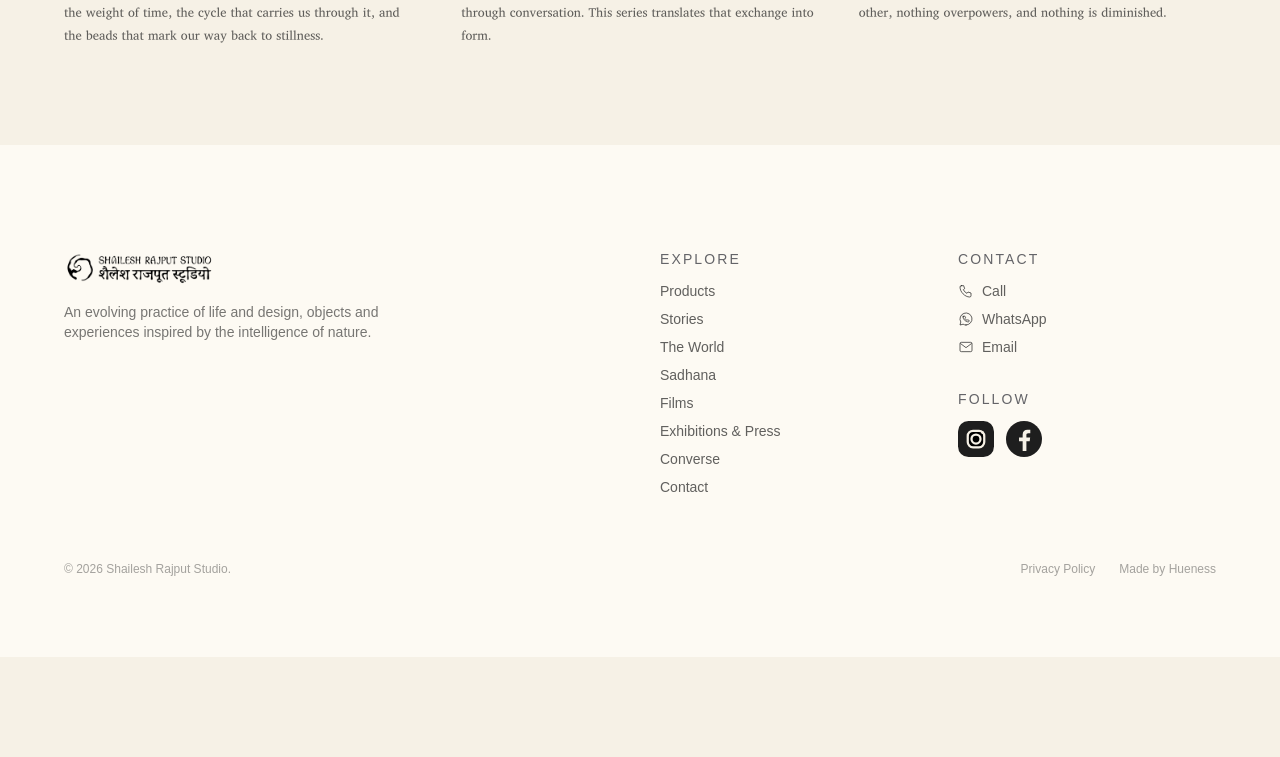
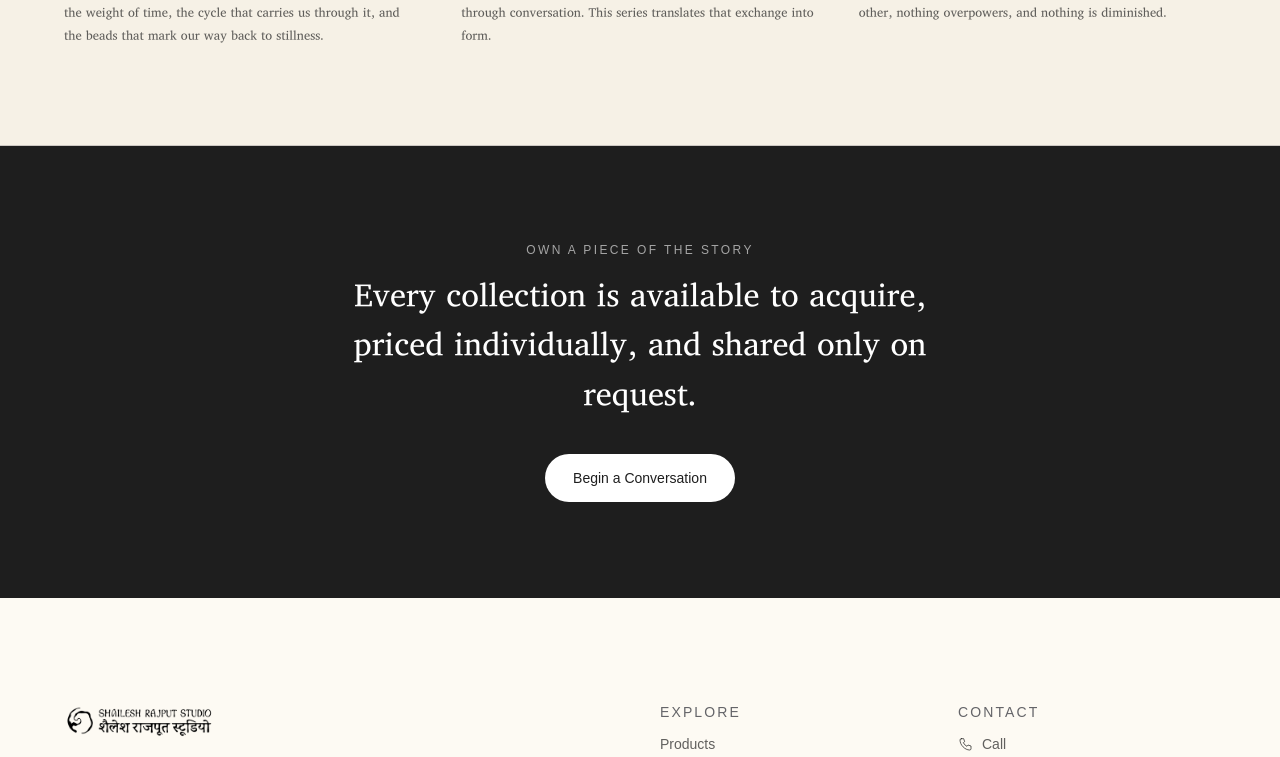
Before and after one commit to pavanjaya/Shaileshrajputstudio, a Next.js app: page /collections in a window 1280 px wide. Shown: the part 1343-2100 px from the top of the page. Before the commit the page ends 2000 px from the top, so only its background shows below. Built offline with nearby package versions, Linux system fonts and the light colour scheme; no server answers; a web font is replaced by a local one.

Commit message:
Add closing CTA section to /collections before footer
Adds a dark 'Own a Piece of the Story' CTA section (matching the
pattern used on the homepage and story detail pages) so the page
doesn't end abruptly right after the story grid.

Co-Authored-By: Claude Sonnet 5 <noreply@anthropic.com>

```diff
--- a/src/app/collections/page.tsx
+++ b/src/app/collections/page.tsx
@@ -5,6 +5,7 @@ import { Nav } from "@/components/Nav";
 import { Footer } from "@/components/Footer";
 import { Reveal } from "@/components/motion/Reveal";
 import { RevealText } from "@/components/motion/RevealText";
+import { Magnetic } from "@/components/motion/Magnetic";
 import { collections, coverImage } from "@/data/collections";
 
 export const metadata: Metadata = {
@@ -65,6 +66,28 @@ export default function CollectionsPage() {
         </Reveal>
       </section>
 
+      <section className="border-t border-[var(--line)] bg-[var(--ink)] px-6 py-24 text-center text-white">
+        <Reveal>
+          <p className="font-sans-ui mb-4 text-xs tracking-[0.2em] uppercase text-white/60">
+            Own a Piece of the Story
+          </p>
+        </Reveal>
+        <RevealText as="h2" className="mx-auto mb-8 max-w-2xl text-3xl leading-snug sm:text-4xl">
+          Every collection is available to acquire, priced individually,
+          and shared only on request.
+        </RevealText>
+        <Reveal delay={0.1} className="inline-block">
+          <Magnetic>
+            <Link
+              href="/acquire"
+              className="font-sans-ui inline-flex items-center justify-center gap-2 rounded-full bg-white px-7 py-3.5 text-sm font-medium text-[var(--ink)] transition hover:bg-[var(--accent)]"
+            >
+              Begin a Conversation
+            </Link>
+          </Magnetic>
+        </Reveal>
+      </section>
+
       <Footer />
     </>
   );
```
Also changed, not shown: 1 other file (tests, documents, lock files or other folders).
